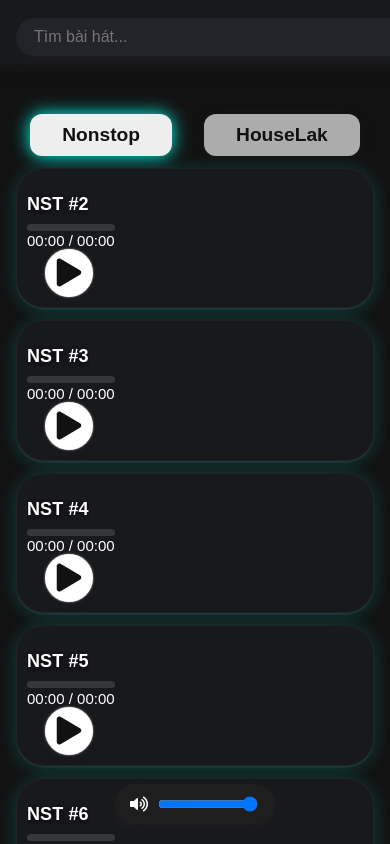
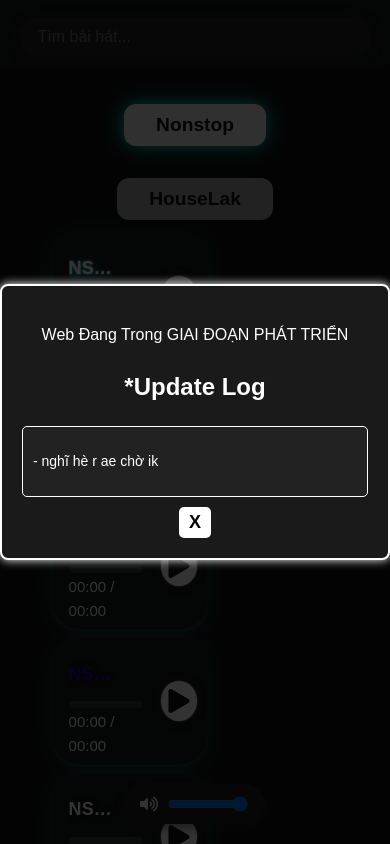
Before and after one commit to Teo4268/Bancuoiung, a website: page index.html in a window 390 px wide. Shown: the top 844 px of the page. Drawn offline with Linux system fonts and the light colour scheme.

Commit message:
Update style.css

```diff
--- a/style.css
+++ b/style.css
@@ -1,22 +1,42 @@
+/* Reset & Cơ bản */
+html, body {
+  margin: 0;
+  padding: 0;
+  font-family: Arial, sans-serif;
+  background-color: #121212;
+  color: #fff;
+  max-width: 100vw;
+  overflow-x: hidden;
+  transition: background 0.3s cubic-bezier(.4,2,.6,1);
+  font-size: 1rem;
+  line-height: 1.6;
+}
+
+/* Container chính */
+.container {
+  max-width: 100vw;
+  margin: 0 auto;
+  padding: 80px 6vw 30px 6vw;
+  background: none;
+}
+
 /* Tab playlist */
 .playlist-tab-row {
   margin-bottom: 0;
   display: flex;
   justify-content: center;
-  gap: 12px;
   flex-wrap: wrap;
+  gap: 16px;
 }
 
 .playlist-tab {
-  font-size: 1.1rem;
-  padding: 10px 26px;
-  margin: 0;
+  font-size: 1.2rem;
+  padding: 10px 32px;
+  margin: 0 8px;
   transition: background 0.2s, color 0.2s, box-shadow 0.2s;
   box-shadow: 0 2px 12px #2228;
-  background: #2b2b2b;
-  border-radius: 18px;
-  color: #fff;
   cursor: pointer;
+  border-radius: 8px;
   border: none;
 }
 
@@ -31,27 +51,57 @@
   opacity: 0.7;
 }
 
-/* Container và body */
-body {
-  background-color: #121212;
-  color: #fff;
-  font-family: Arial, sans-serif;
-  margin: 0;
-  padding: 0;
-}
-
-.container {
-  max-width: 100vw;
-  margin: 0 auto;
-  padding: 90px 4vw 40px 4vw;
+/* Nội dung playlist */
+.playlist-content {
+  display: flex;
+  justify-content: center;
+  align-items: flex-start;
+  flex-wrap: wrap;
+  gap: 40px;
+  padding: 0 6vw;
   box-sizing: border-box;
 }
 
-/* Thanh tìm kiếm */
+.playlist-row {
+  display: flex;
+  flex-wrap: wrap;
+  gap: 40px;
+  justify-content: center;
+  margin-top: 40px;
+}
+
+.playlist-col {
+  flex: 1 1 0;
+  min-width: 260px;
+  background: rgba(30,30,30,0.7);
+  border-radius: 18px;
+  box-shadow: 0 2px 18px 0 #00fff033, 0 1.5px 0.5px 0 #fff1;
+  padding: 18px 12px 24px 12px;
+  margin-bottom: 24px;
+  max-width: 420px;
+}
+
+.playlist-col h2 {
+  font-size: 1.5rem;
+  font-weight: bold;
+  margin-bottom: 18px;
+  letter-spacing: 1px;
+  text-align: center;
+}
+
+.playlist-col#playlist-nonstop h2 {
+  color: #00fff0;
+}
+.playlist-col#playlist-houselak h2 {
+  color: #ff00ea;
+}
+
+/* Tìm kiếm */
 .search-bar-wrap {
   width: 100vw;
   background: #18191c;
-  padding: 18px 4vw 8px 4vw;
+  padding: 18px 6vw 8px 6vw;
+  box-sizing: border-box;
   display: flex;
   justify-content: center;
   align-items: center;
@@ -73,32 +123,36 @@ body {
   color: #fff;
   box-shadow: 0 2px 12px #2228;
   outline: none;
-  transition: all 0.3s;
+  transition: box-shadow 0.3s cubic-bezier(.4,2,.6,1), transform 0.3s, background 0.3s;
 }
 
-.search-bar:hover,
+.search-bar:hover {
+  box-shadow: 0 0 0 2px #fff, 0 2px 12px #222a;
+  background: #232323;
+  transform: scale(1.03);
+}
 .search-bar:focus {
   box-shadow: 0 0 0 3px #fff, 0 2px 16px #222a;
   background: #232323;
   transform: scale(1.05);
 }
 
-/* Khối bài hát */
+/* Thẻ bài hát */
 .song-card {
   display: flex;
   align-items: center;
   background: #18191c;
   border-radius: 28px;
   padding: 6px 10px 6px 16px;
-  margin: 0 auto 12px auto;
+  margin: 0 auto 8px auto;
   box-shadow: 0 2px 18px 0 #00fff033, 0 1.5px 0.5px 0 #fff1;
   min-height: 38px;
-  width: calc(100vw - 8vw);
-  max-width: 1200px;
+  width: 100%;
+  max-width: 600px;
   box-sizing: border-box;
-  position: relative;
   border: 1.5px solid #222;
   font-size: 15px;
+  transition: transform 0.3s, box-shadow 0.3s, border 0.3s;
 }
 
 .song-card:hover {
@@ -118,30 +172,6 @@ body {
   font-weight: 600;
 }
 
-/* Tiêu đề bài hát */
-.song-title {
-  font-size: 18px;
-  font-weight: bold;
-  color: #fff;
-  margin-bottom: 2px;
-  letter-spacing: 0.1px;
-  text-shadow: 0 1px 6px #000, 0 0px 2px #fff1;
-  white-space: nowrap;
-  overflow: hidden;
-  text-overflow: ellipsis;
-  max-width: 6cm;
-  display: inline-block;
-}
-
-/* Thời gian */
-.song-time {
-  font-size: 0.98rem;
-  color: #e0e0e0;
-  opacity: 0.85;
-  margin: 0;
-  letter-spacing: 0.1px;
-}
-
 /* Thanh tiến trình */
 .progress-bar {
   width: 100%;
@@ -158,11 +188,13 @@ body {
   height: 100%;
   background: linear-gradient(90deg, #00fff0 0%, #ff00ea 100%);
   width: 0%;
+  min-width: 0;
+  max-width: 100%;
   border-radius: 4px;
-  transition: width 0.13s cubic-bezier(.4,2,.6,1);
+  transition: width 0.13s, background 0.18s;
 }
 
-/* Nút phát nhạc */
+/* Nút play */
 .play-btn {
   background-color: #fff;
   color: #111;
@@ -174,10 +206,10 @@ body {
   cursor: pointer;
   margin-left: 18px;
   box-shadow: 0 0 8px #2228, 0 0 2px #fff;
-  transition: all 0.3s;
   display: flex;
   align-items: center;
   justify-content: center;
+  transition: transform 0.3s, box-shadow 0.3s;
 }
 
 .play-btn:hover {
@@ -204,26 +236,189 @@ body {
   margin-left: 10px;
 }
 
-/* Responsive */
-@media (max-width: 768px) {
-  .container {
-    padding: 90px 16px 40px 16px;
+/* Rainbow chữ */
+@keyframes rainbow {
+  0% { color: red; }
+  14% { color: orange; }
+  28% { color: yellow; }
+  42% { color: green; }
+  57% { color: blue; }
+  71% { color: indigo; }
+  85% { color: violet; }
+  100% { color: red; }
+}
+
+.rainbow-text2 {
+  font-size: 20px;
+  font-weight: bold;
+  animation: rainbow 3s infinite linear;
+  letter-spacing: 0.5px;
+  text-shadow: 0 1px 8px #00fff0, 0 0px 2px #fff;
+}
+
+/* Tiêu đề bài hát */
+.song-title {
+  font-size: 18px;
+  font-weight: bold;
+  color: #fff;
+  margin-bottom: 2px;
+  letter-spacing: 0.1px;
+  text-shadow: 0 1px 6px #000, 0 0px 2px #fff1;
+  white-space: nowrap;
+  overflow: hidden;
+  text-overflow: ellipsis;
+  max-width: 1.2cm;
+  display: inline-block;
+}
+
+.song-card:first-child .song-title {
+  color: #fff;
+  text-shadow: 0 2px 12px #00fff0, 0 0px 2px #fff;
+}
+
+/* Thời gian bài hát */
+.song-time {
+  font-size: 0.98rem;
+  color: #e0e0e0;
+  opacity: 0.85;
+  margin: 0;
+  letter-spacing: 0.1px;
+}
+
+/* Label nhóm */
+.playlist-group {
+  margin-bottom: 24px;
+}
+.playlist-label {
+  font-size: 1.1rem;
+  font-weight: bold;
+  color: #fff;
+  margin: 18px 0 10px 0;
+  letter-spacing: 1px;
+  text-align: left;
+  padding-left: 6px;
+  opacity: 0.8;
+}
+
+/* Popup */
+.popup {
+  position: fixed;
+  top: 0;
+  left: 0;
+  width: 100%;
+  height: 100%;
+  background: rgba(0, 0, 0, 0.8);
+  display: flex;
+  justify-content: center;
+  align-items: center;
+  z-index: 1000;
+  opacity: 0;
+  visibility: hidden;
+  transition: opacity 0.5s ease-in-out, visibility 0.5s;
+}
+
+.popup.show {
+  opacity: 1;
+  visibility: visible;
+}
+
+.popup-content {
+  background: #1a1a1a;
+  color: white;
+  padding: 20px;
+  border-radius: 8px;
+  border: 2px solid white;
+  text-align: center;
+  box-shadow: 0px 0px 10px white;
+  transform: scale(0.8);
+  transition: transform 0.3s ease-in-out;
+  width: 80%;
+  max-width: 400px;
+}
+
+.popup.show .popup-content {
+  transform: scale(1);
+}
+
+.popup-log {
+  background: #222;
+  padding: 10px;
+  border-radius: 5px;
+  border: 1px solid white;
+  max-height: 150px;
+  overflow-y: auto;
+  text-align: left;
+  font-size: 14px;
+  line-height: 1.5;
+}
+
+.popup-log::-webkit-scrollbar {
+  width: 6px;
+}
+.popup-log::-webkit-scrollbar-thumb {
+  background: #888;
+  border-radius: 3px;
+}
+.popup-log::-webkit-scrollbar-track {
+  background: #333;
+}
+
+.popup button {
+  margin-top: 10px;
+  padding: 5px 10px;
+  background: white;
+  color: black;
+  border: none;
+  cursor: pointer;
+  font-weight: bold;
+  border-radius: 5px;
+  transition: background 0.3s, transform 0.3s;
+  font-size: 18px;
+}
+
+.popup button:hover {
+  background: #ddd;
+  transform: scale(1.1);
+}
+
+/* Responsive Mobile & Tablet */
+@media screen and (max-width: 768px) {
+  .playlist-content,
+  .playlist-row {
+    flex-direction: column;
+    gap: 24px;
+    padding: 0 5vw;
+  }
+
+  .playlist-col {
+    max-width: 100%;
+    margin: 0 auto 24px auto;
+  }
+
+  .search-bar-wrap {
+    padding: 18px 5vw 8px 5vw;
+  }
+
+  .search-bar {
+    max-width: 90%;
   }
 
   .song-card {
-    width: 100%;
-    max-width: 100%;
-    padding: 10px;
-    flex-direction: column;
-    align-items: flex-start;
+    min-width: unset;
+    width: 90%;
   }
 
-  .search-bar-wrap {
-    padding-left: 16px;
-    padding-right: 16px;
+  .play-btn {
+    width: 40px;
+    height: 40px;
+    font-size: 24px;
   }
 
-  .search-bar {
-    max-width: 100%;
+  .popup-content {
+    width: 95%;
+  }
+
+  .volume-slider {
+    width: 80px;
   }
 }
```
